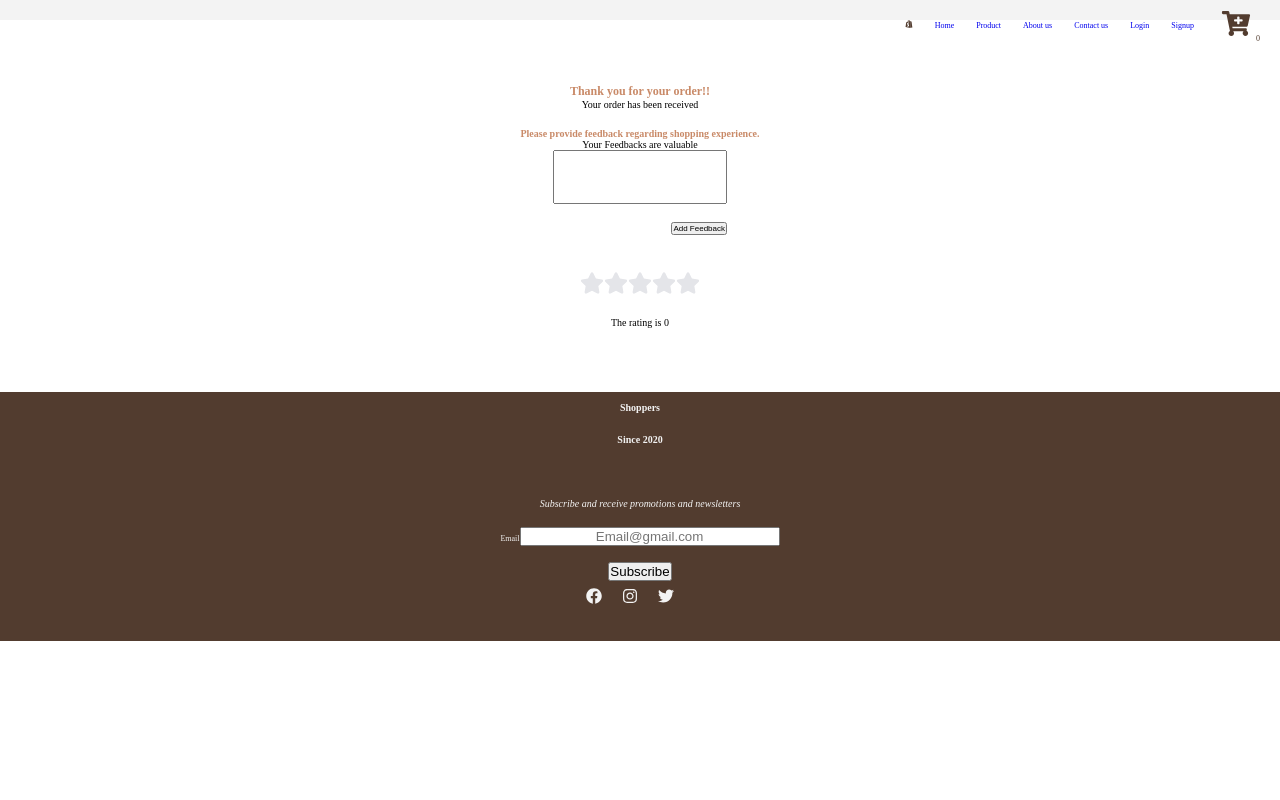
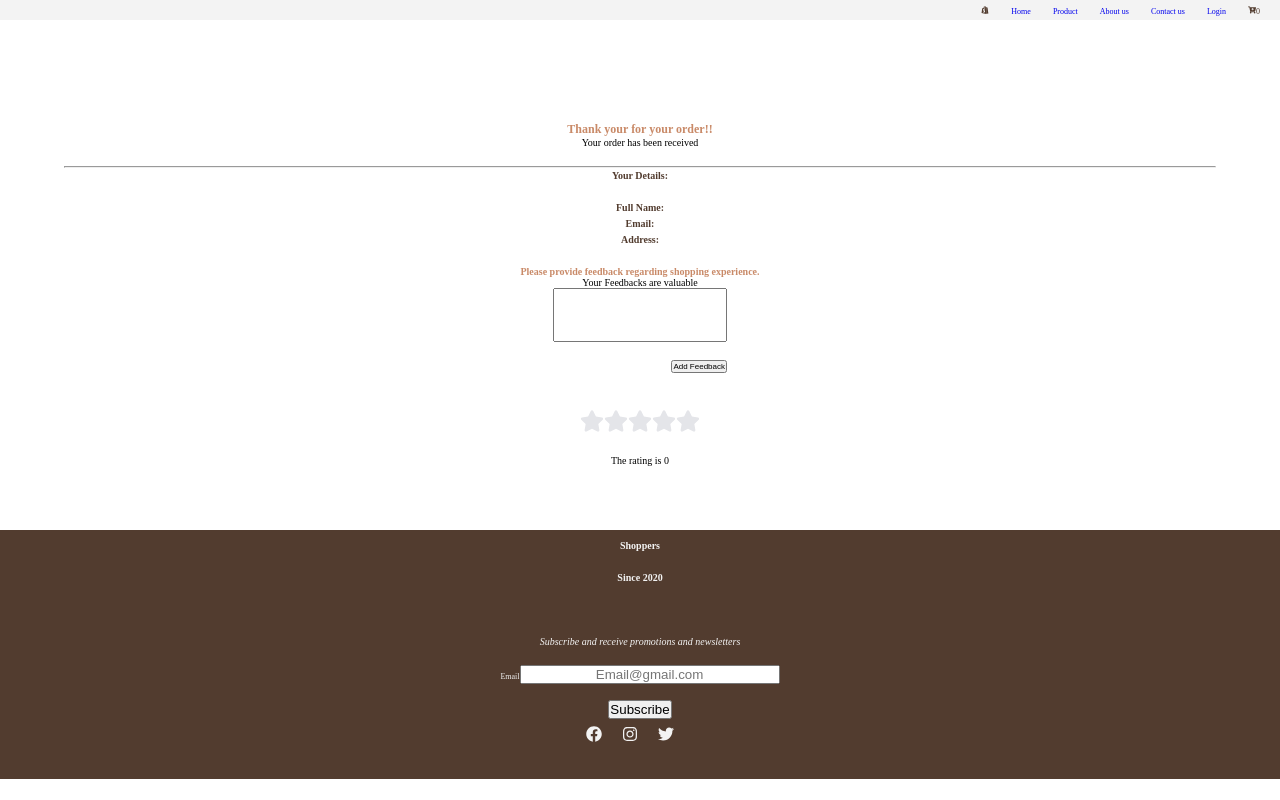
Before and after one commit to Priya-Pdh/React.js-Typescript-Ecommerce, a React (Create React App) app in the folder my-app/: page /Thankyou in a window 1280 px wide. Built offline with nearby package versions, Linux system fonts and the light colour scheme.

Commit message:
PersonalDetlContext added checkout+thanyou page

```diff
--- a/my-app/src/App.tsx
+++ b/my-app/src/App.tsx
@@ -14,6 +14,7 @@ import CareForClothes from "./pages/CareForClothes";
 import { CartProvider } from "./component/context/CartContext";
 import Cart from "./component/cart/Cart";
 import { UserProvider } from "./component/context/UserContext";
+import { PersonalDetailsProvider } from "./component/context/PersonalDetailsContext";
 
 function App() {
 
@@ -22,7 +23,9 @@ function App() {
 
       <div className="App">
      <CartProvider>
+     <PersonalDetailsProvider>
       <UserProvider>
+
         <Router>
           <div>
             <Routes>
@@ -45,7 +48,9 @@ function App() {
             </Routes>
           </div>
         </Router>
+
         </UserProvider>
+        </PersonalDetailsProvider>
         </CartProvider>
       </div>
     </>
--- a/my-app/src/component/Input.tsx
+++ b/my-app/src/component/Input.tsx
@@ -1,7 +1,7 @@
 import React from "react";
-import { useState, useContext } from "react";
+import { useState } from "react";
 
-interface UserDetailsProps {
+interface UserDetails {
   id?: string;
   type: string;
   name: string;
@@ -10,20 +10,8 @@ interface UserDetailsProps {
   value?: string | number;
 }
 
-
-
-export const valueContext =  React.createContext("");
-
-export function useCart() {
-  return useContext(valueContext )
-}
-
-const Input = (props: UserDetailsProps) => {
+const Input = (props: UserDetails) => {
   const [value, setValue] = useState("");
-
-  const onChange = (e: React.ChangeEvent<HTMLInputElement>) =>
-  setValue(e.target.value)
-
   return (
     <input
       id={props.id}
@@ -31,7 +19,9 @@ const Input = (props: UserDetailsProps) => {
       name={props.name}
       placeholder={props.placeholder}
       className={props.className}
-      onChange={onChange}
+      onChange={(e: React.ChangeEvent<HTMLInputElement>) =>
+        setValue(e.target.value)
+      }
       value={value}
       required
     />
--- /dev/null
+++ b/my-app/src/component/context/PersonalDetailsContext.tsx
@@ -0,0 +1,49 @@
+import React, { useContext} from "react";
+
+type PersonalDetailsProviderProps = {
+    children: React.ReactNode
+}
+export type PersonalDetailsContextProps = {
+    name: string;
+    setName:React.Dispatch<React.SetStateAction<string>>;
+    streetAddress:string;
+    setStreetAddress: React.Dispatch<React.SetStateAction<string>>;
+    email: string;
+    setEmail: React.Dispatch<React.SetStateAction<string>>;
+    land: string;
+    setLand: React.Dispatch<React.SetStateAction<string>>;
+}
+
+
+export const PersonalDetailsContext = React.createContext({} as PersonalDetailsContextProps)
+
+
+export function usePersonalDetailsContext() {
+  return useContext(PersonalDetailsContext)
+}
+
+export function PersonalDetailsProvider( {children}: PersonalDetailsProviderProps) {
+    const [name, setName] = React.useState("");
+    const [streetAddress, setStreetAddress] = React.useState("")
+    const [email, setEmail]= React.useState("");
+    const [land, setLand]= React.useState("");
+
+
+    return (
+        <PersonalDetailsContext.Provider
+        value= {{
+            name,
+            setName,
+            streetAddress,
+         setStreetAddress,
+            email,
+            setEmail,
+            land,
+            setLand
+        }}
+        >
+            {children}
+        </PersonalDetailsContext.Provider>
+
+    )
+}
--- a/my-app/src/component/context/UserContext.tsx
+++ b/my-app/src/component/context/UserContext.tsx
@@ -4,8 +4,9 @@ type UserProviderProps = {
     children: React.ReactNode
 }
 export type UserContextProps = {
-    user: string
+    user: string;
     setUser:React.Dispatch<React.SetStateAction<string>>;
+
 }
 
 
@@ -25,7 +26,7 @@ export function UserProvider( {children}: UserProviderProps) {
         <UserContext.Provider
         value= {{
             user,
-            setUser
+            setUser,
         }}
         >
             {children}
--- a/my-app/src/component/navbar/Navbar.css
+++ b/my-app/src/component/navbar/Navbar.css
@@ -26,6 +26,8 @@
 
   }
 
+
+
   /* for ipad */
 
   @media only screen and (min-device-width: 820px) and (max-device-width: 1024px) {
@@ -53,4 +55,5 @@
     height: 20px;
   }
 
+
   }
--- a/my-app/src/component/navbar/Navbar.tsx
+++ b/my-app/src/component/navbar/Navbar.tsx
@@ -47,11 +47,6 @@ function NavBar() {
               </Link>
             </li>
             <li className="navbar-list">
-              <Link to="/Signup">
-                Signup
-              </Link>
-            </li>
-            <li>
             <FaCartPlus  onClick= {onClick} id="itemsInCart"/>
               {getTotalItems(cartItems)}
             </li>
--- a/my-app/src/pages/Checkout.tsx
+++ b/my-app/src/pages/Checkout.tsx
@@ -1,17 +1,31 @@
-import React from "react";
+import React, { useState } from "react";
 import { useNavigate } from "react-router-dom";
-import Input from "../component/Input";
 import "./css/Checkout.css";
 import { FaRegCreditCard, FaCcVisa, FaPaypal } from "react-icons/fa";
 import NavBar from "../component/navbar/Navbar";
 import Footer from "../component/footer/Footer";
+import { usePersonalDetailsContext } from "../component/context/PersonalDetailsContext";
+
 
 function Checkout() {
+  const { setName } = usePersonalDetailsContext();
+  const {  setStreetAddress } = usePersonalDetailsContext();
+  const { setEmail } = usePersonalDetailsContext();
+
+  const [fullName, setFullName]= useState("");
+  const [emailAddress, setEmailAddress]= useState("");
+  const [address, setAddress] = useState("");
+
+
   const navigate = useNavigate();
 
 
   const handleSubmit = (e: React.SyntheticEvent) => {
     e.preventDefault();
+    setName(fullName);
+    setStreetAddress(address);
+    setEmail(emailAddress);
+
     navigate("/Thankyou");
   };
 
@@ -26,44 +40,42 @@ function Checkout() {
         >
           <h2 className="personal-info">Personal Information</h2>
           <label className="input-label">Your Full Name</label>
-          <Input
+          <input
             type="text"
             className="form-info"
             id="fullName"
             name="fullName"
             placeholder="Full Name"
+            value= {fullName}
+            onChange= {(e) => setFullName(e.target.value)}
           />
           <br />
           <label>Email Address </label>
-          <Input
+          <input
             type="text"
             className="form-info"
             id="checkout-email"
             name="email"
             placeholder="Email@gmail.com"
-          />
-          <br />
-          <label>Phone Number</label>
-          <Input
-            type="text"
-            className="form-info"
-            id="mobileNo"
-            name="mobileNo"
-            placeholder="073-XXXXXXX"
+            value= {emailAddress}
+            onChange= {(e) => setEmailAddress(e.target.value)}
           />
           <br />
           <label>Street Address</label>
-          <Input
+          <input
             type="text"
             className="form-info"
             id="address"
             name="address"
             placeholder="Address"
+            value= {address}
+            onChange= {(e)=> setAddress(e.target.value)}
           />
           <br />
           <label>Current Land</label>
           <select id="country">
-            <option value="">Choose...</option>
+            <option
+            >Choose...</option>
             <option>Sweden</option>
             <option>Finland</option>
             <option>Denmark</option>
@@ -71,7 +83,7 @@ function Checkout() {
           </select>
           <br />
           <label>Current City</label>
-          <Input
+          <input
             type="text"
             className="form-info"
             id="city"
@@ -80,7 +92,7 @@ function Checkout() {
           />
           <br />
           <label>Postal Code</label>
-          <Input
+          <input
             type="text"
             className="form-info"
             id="zip"
--- a/my-app/src/pages/Login.tsx
+++ b/my-app/src/pages/Login.tsx
@@ -1,7 +1,7 @@
 import React, { useState } from "react";
 import { useUserContext } from "../component/context/UserContext"
 import { FaShopify } from "react-icons/fa";
-import { Link, useNavigate } from "react-router-dom";
+import { useNavigate } from "react-router-dom";
 
 
 import Input from "../component/Input";
@@ -34,7 +34,6 @@ function Login() {
             <li>About us</li>
             <li>Contact us</li>
             <li>Login</li>
-            <li>Signup</li>
           </ul>
         </nav>
       </div>
@@ -48,7 +47,7 @@ function Login() {
             name="name"
             placeholder="Full Name"
             id="name"
-            className="U_Name"
+            className="U_Name_Login"
             value= {loginName}
             onChange= {(e) => setLoginName(e.target.value)}
           />
@@ -60,19 +59,12 @@ function Login() {
             name="password"
             placeholder="password"
             id=""
-            className="U_password"
+            className="U_password_Login"
           />
-          <br></br>
-          <div>
-            <span>
-              Don't have an account?
-              <Link to="/Signup" className="link">
-                Signup Here
-              </Link>
-            </span>
+          <br/>
             <br />
-            <button onClick={onClick} style = { {width: "50px", height: "20px"}}>Login </button>
-          </div>
+            <button onClick={onClick}  className="login-button" >Login </button>
+
         </form>
       </div>
     </>
--- a/my-app/src/pages/Thankyou.tsx
+++ b/my-app/src/pages/Thankyou.tsx
@@ -3,15 +3,28 @@ import "./css/Thankyou.css";
 import FeedBack from "../component/feedback/Feedback";
 import Footer from "../component/footer/Footer";
 import NavBar from "../component/navbar/Navbar";
+import { usePersonalDetailsContext } from "../component/context/PersonalDetailsContext";
+
 
 function Thankyou() {
+  const { name, streetAddress, email}= usePersonalDetailsContext();
+
   return (
     <>
       <NavBar />
       <div className="thankyou-container">
 
-        <h1 className="thankyou-heading">Thank you for your order!!</h1>
+        <h1 className="thankyou-heading">Thank <span className="U_Name">{name}</span> your for your order!!</h1>
         <p>Your order has been received</p>
+        <br/>
+        <hr/>
+        <div className="details-div">
+        <p>Your Details: </p>
+        <br/>
+        <p>Full Name: {name}</p>
+        <p>Email: {email}</p>
+        <p>Address: {streetAddress}</p>
+        </div>
       <br/>
       <FeedBack />
       </div>
--- a/my-app/src/pages/css/Login.css
+++ b/my-app/src/pages/css/Login.css
@@ -33,13 +33,13 @@
       font-size: 20px;
   }
 
-  .U_Name {
+  .U_Name_Login {
       width: 200px;
       height: 30px;
       font-size: 15px;
       margin-top: 25px;
   }
-  .U_password {
+  .U_password_Login {
       width: 200px;
       height: 30px;
       margin: 10px;
--- a/my-app/src/pages/css/Products.css
+++ b/my-app/src/pages/css/Products.css
@@ -37,9 +37,7 @@
 
   /* for iPad*/
   @media only screen and (min-device-width: 820px) and (max-device-width: 1024px) {
-    #itemsInCart{
-      width: 5%;
-    }
+
     h1, h2 {
       font-size: 16px;
     }
@@ -75,9 +73,5 @@
     margin-left: 0;
   }
 
-  #itemsInCart {
-    width: 30px;
-    height: 25px;
-    padding: 5px 5px 5px 5px;
+
   }
-  }
--- a/my-app/src/pages/css/Thankyou.css
+++ b/my-app/src/pages/css/Thankyou.css
@@ -2,10 +2,51 @@
     text-align: center;
   }
   .thankyou-container {
-    margin: 5%
+    margin: 8% 5% 5% 5%
   }
 
   .thankyou-heading {
    color: rgb(201, 138, 104);
 
   }
+
+  .U_Name {
+    font-size: 30px;
+  }
+
+  .details-div {
+    color: rgb(82, 60, 47);
+    font-weight: 900;
+    line-height: 1.5rem;
+  }
+
+
+
+  /* for ipad */
+
+  @media only screen and (min-device-width: 820px) and (max-device-width: 1024px) {
+
+
+    .U_Name {
+      font-size: 15px;
+    }
+
+
+  }
+
+  /* for mobile*/
+  @media only screen
+  and (min-device-width: 360px)
+    and (max-device-width: 819px)
+  {
+
+    .U_Name {
+      font-size: 12px;
+    }
+
+    .details-div {
+      line-height: 1rem;
+    }
+
+
+   }
```
